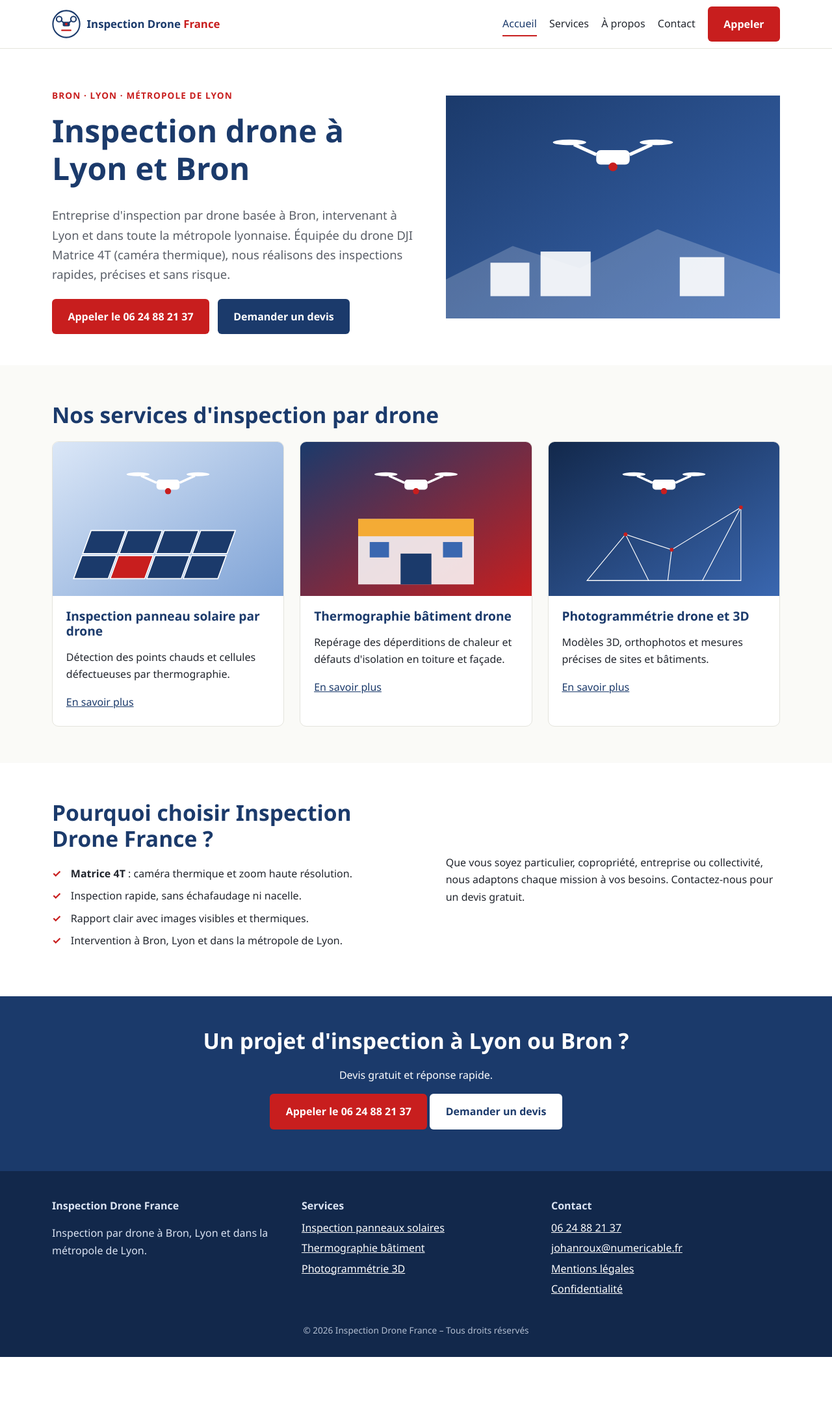
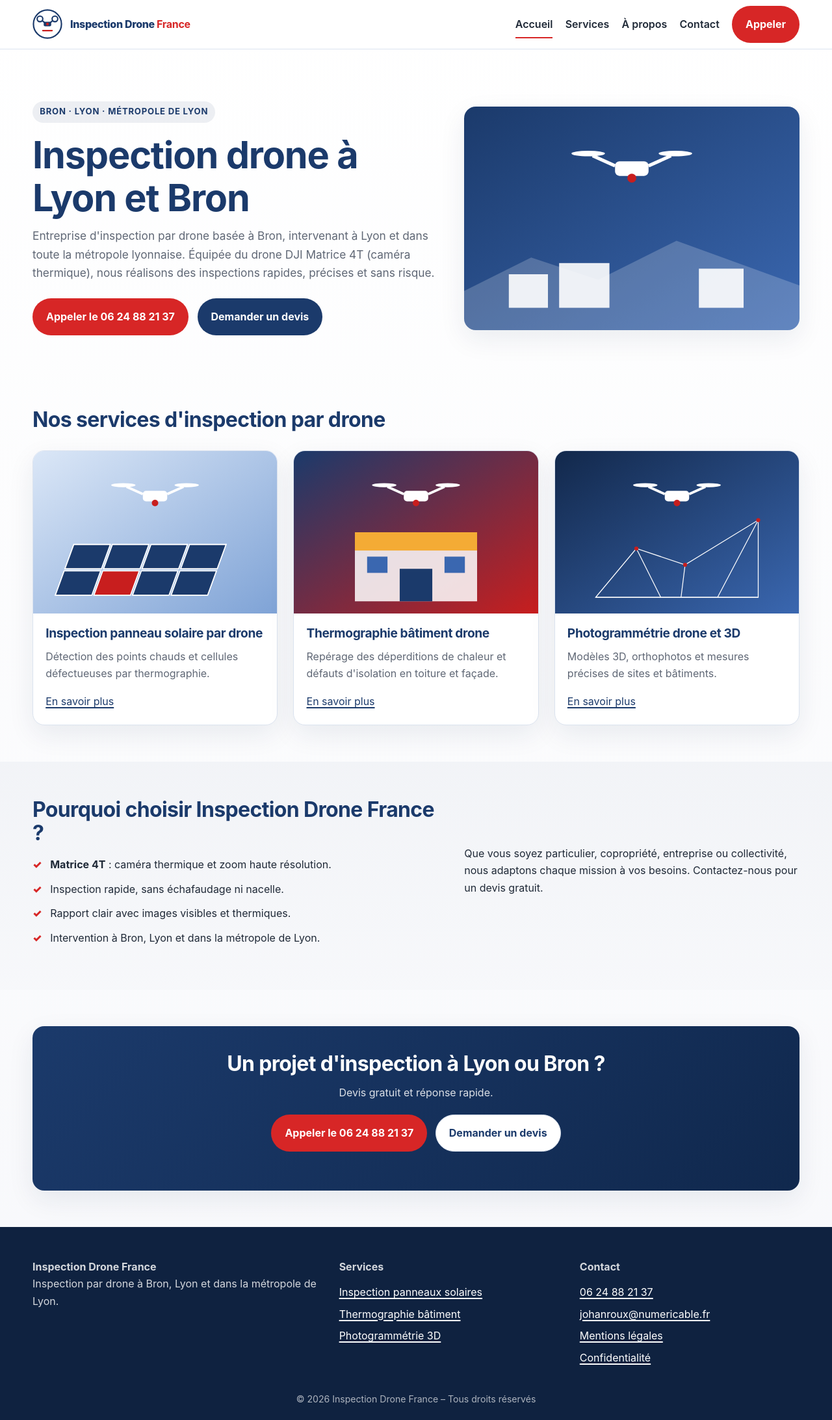
Before and after one commit to dronevisionytb-crypto/inspection-drone-france, a PHP site: page /index.php in a window 1280 px wide. Shown: the whole page at 65% size. Before the commit the page ends 2088 px from the top, so only its background shows below. Run offline with PHP 8.4, Linux system fonts and the light colour scheme.

Commit message:
Apply remaining changes
Co-authored-by: dronevisionytb-crypto <299926867+dronevisionytb-crypto@users.noreply.github.com>

```diff
--- a/assets/css/style.css
+++ b/assets/css/style.css
@@ -1,77 +1,92 @@
-:root{--blue:#1b3a6b;--blue-d:#12284b;--red:#c81e1e;--bg:#fafaf7;--white:#fff;--text:#22262e;--muted:#5a5f68;--line:#e4e4dd}
-*{box-sizing:border-box}
+:root{--blue:#1b3a6b;--blue-dark:#10284d;--blue-soft:#eaf1fb;--red:#d72626;--bg:#f7f8fb;--card:#fff;--text:#1f2937;--muted:#5f6775;--border:#dbe3ef;--shadow:0 14px 40px rgba(16,40,77,.08);--radius:18px;--container:1180px}
+*,*::before,*::after{box-sizing:border-box}
 html{scroll-behavior:smooth}
-body{margin:0;font-family:Montserrat,"Segoe UI",system-ui,-apple-system,Arial,sans-serif;color:var(--text);background:var(--bg);line-height:1.65}
-img{max-width:100%;height:auto;display:block}
-a{color:var(--blue)}
-a:focus-visible,button:focus-visible,input:focus-visible,textarea:focus-visible,select:focus-visible,.menu-toggle:focus-visible+.burger{outline:3px solid var(--red);outline-offset:2px}
-.container{width:min(1120px,92%);margin:0 auto}
-.skip{position:absolute;left:-999px;top:0;background:var(--blue);color:#fff;padding:.6rem 1rem;z-index:100}
-.skip:focus{left:0}
-h1,h2,h3{color:var(--blue);line-height:1.2;margin:0 0 .6em}
-h1{font-size:clamp(1.9rem,4.5vw,3rem)}
-h2{font-size:clamp(1.5rem,3vw,2.1rem)}
-section{padding:3.5rem 0}
-.site-header{background:var(--white);border-bottom:1px solid var(--line);position:sticky;top:0;z-index:50}
-.bar{display:flex;align-items:center;justify-content:space-between;gap:1rem;padding:.6rem 0}
-.brand{display:flex;align-items:center;gap:.6rem;text-decoration:none;color:var(--blue);font-weight:600;font-size:1.05rem}
+body{margin:0;font-family:Inter,"Segoe UI",system-ui,-apple-system,BlinkMacSystemFont,Arial,sans-serif;color:var(--text);background:linear-gradient(180deg,#fff 0%,var(--bg) 100%);line-height:1.65;font-size:16px}
+img{max-width:100%;display:block;height:auto}
+a{color:var(--blue);text-decoration-thickness:2px;text-underline-offset:.18em}
+a:hover{color:var(--red)}
+:focus-visible,.menu-toggle:focus-visible+.burger{outline:3px solid rgba(215,38,38,.45);outline-offset:3px}
+.container{width:min(var(--container),calc(100% - 2rem));margin-inline:auto}
+.skip{position:absolute;left:-9999px;top:0;background:var(--blue);color:#fff;padding:.8rem 1rem;border-radius:0 0 10px 10px;z-index:999}
+.skip:focus{left:1rem;top:1rem}
+h1,h2,h3{margin:0 0 .75rem;line-height:1.15;color:var(--blue);letter-spacing:-.02em}
+h1{font-size:clamp(2rem,4.5vw,3.8rem)}
+h2{font-size:clamp(1.5rem,2.5vw,2.3rem)}
+h3{font-size:1.2rem}
+p{margin:0 0 1rem}
+.lead{font-size:1.08rem;color:var(--muted);max-width:62ch}
+.eyebrow{display:inline-block;padding:.35rem .7rem;border-radius:999px;background:rgba(27,58,107,.08);color:var(--blue);font-weight:700;font-size:.82rem;letter-spacing:.06em;text-transform:uppercase;margin-bottom:1rem}
+.site-header{position:sticky;top:0;z-index:50;background:rgba(255,255,255,.92);backdrop-filter:blur(14px);border-bottom:1px solid var(--border)}
+.bar{position:relative;display:flex;align-items:center;justify-content:space-between;gap:1rem;min-height:74px;padding:.55rem 0}
+.brand{display:inline-flex;align-items:center;gap:.75rem;text-decoration:none;color:var(--blue);font-weight:800;letter-spacing:-.02em}
+.brand img{width:46px;height:46px;object-fit:contain;flex:0 0 auto}
 .brand b{color:var(--red)}
 .nav{display:flex;align-items:center;gap:1.2rem}
-.nav a:not(.btn){text-decoration:none;color:var(--text);font-weight:500;padding:.3rem 0;border-bottom:2px solid transparent}
-.nav a:not(.btn):hover,.nav a[aria-current]{color:var(--blue);border-bottom-color:var(--red)}
+.nav a:not(.btn){position:relative;text-decoration:none;color:var(--text);font-weight:600;padding:.3rem 0}
+.nav a:not(.btn)::after{content:"";position:absolute;left:0;bottom:-.25rem;width:100%;height:2px;background:var(--red);transform:scaleX(0);transform-origin:left;transition:transform .2s ease}
+.nav a:not(.btn):hover::after,.nav a[aria-current="page"]::after{transform:scaleX(1)}
 .menu-toggle{position:absolute;opacity:0;width:1px;height:1px}
-.burger{display:none;cursor:pointer;padding:.8rem}
-.burger span,.burger span::before,.burger span::after{display:block;width:24px;height:3px;background:var(--blue);position:relative;content:""}
+.burger{display:none;cursor:pointer;padding:.9rem .75rem;border-radius:12px;background:rgba(27,58,107,.06)}
+.burger span,.burger span::before,.burger span::after{display:block;width:24px;height:2.5px;background:var(--blue);border-radius:999px;position:relative;content:""}
 .burger span::before{position:absolute;top:-8px}
 .burger span::after{position:absolute;top:8px}
-.btn{display:inline-block;padding:.75rem 1.4rem;border-radius:6px;font-weight:600;text-decoration:none;border:2px solid transparent;cursor:pointer;font:inherit;font-weight:600}
-.btn-red{background:var(--red);color:#fff}.btn-red:hover{background:#a31717}
-.btn-blue{background:var(--blue);color:#fff}.btn-blue:hover{background:var(--blue-d)}
-.btn-light{background:#fff;color:var(--blue)}.btn-light:hover{background:#eef2f8}
+.btn{display:inline-flex;align-items:center;justify-content:center;gap:.45rem;padding:.9rem 1.25rem;border-radius:999px;font:inherit;font-weight:700;text-decoration:none;border:1px solid transparent;cursor:pointer;transition:transform .2s ease,background .2s ease}
+.btn:hover{transform:translateY(-1px)}
+.btn-red{background:var(--red);color:#fff}.btn-red:hover{background:#b91f1f;color:#fff}
+.btn-blue{background:var(--blue);color:#fff}.btn-blue:hover{background:var(--blue-dark);color:#fff}
+.btn-light{background:#fff;color:var(--blue);border-color:var(--border)}
 .btn-outline{border-color:var(--blue);color:var(--blue);background:transparent}
-.hero{background:var(--white);padding:3rem 0}
-.hero .container,.split{display:grid;grid-template-columns:1.1fr 1fr;gap:2.5rem;align-items:center}
-.hero p.lead{font-size:1.15rem;color:var(--muted)}
-.actions{display:flex;flex-wrap:wrap;gap:.8rem;margin-top:1.4rem}
-.eyebrow{color:var(--red);font-weight:700;text-transform:uppercase;letter-spacing:.08em;font-size:.85rem}
-.cards{display:grid;grid-template-columns:repeat(3,1fr);gap:1.5rem}
-.card{background:var(--white);border:1px solid var(--line);border-radius:10px;overflow:hidden;display:flex;flex-direction:column}
-.card .body{padding:1.2rem 1.3rem 1.5rem}
-.card h3{font-size:1.2rem}
-.card img{width:100%;aspect-ratio:3/2;object-fit:cover}
-.alt{background:var(--white)}
-.checks{list-style:none;padding:0}
-.checks li{padding-left:1.8rem;position:relative;margin:.5rem 0}
-.checks li::before{content:"✓";position:absolute;left:0;color:var(--red);font-weight:700}
-.page-title{background:var(--blue);color:#fff;padding:2.5rem 0}
-.page-title h1{color:#fff;margin:0}
-.page-title p{margin:.5rem 0 0;color:#dbe4f3}
-.cta-band{background:var(--blue);color:#fff;text-align:center;padding:3rem 0}
+.hero{padding:5rem 0 3.5rem}
+.hero .container,.split{display:grid;grid-template-columns:minmax(0,1.15fr) minmax(0,.95fr);gap:2.5rem;align-items:center}
+.hero img{width:100%;max-width:560px;margin-inline:auto;border-radius:var(--radius);box-shadow:var(--shadow)}
+.split>img{width:100%;border-radius:var(--radius);box-shadow:var(--shadow)}
+.actions{display:flex;flex-wrap:wrap;gap:.85rem;margin-top:1.5rem}
+section{padding:3.5rem 0}
+.alt{background:linear-gradient(180deg,rgba(27,58,107,.04),rgba(27,58,107,.01))}
+.cards{display:grid;grid-template-columns:repeat(3,minmax(0,1fr));gap:1.5rem;margin-top:1.75rem}
+.card{background:var(--card);border:1px solid var(--border);border-radius:var(--radius);overflow:hidden;box-shadow:var(--shadow);display:flex;flex-direction:column;min-height:100%}
+.card img{width:100%;aspect-ratio:3/2;object-fit:cover;background:var(--blue-soft)}
+.card .body{padding:1.2rem 1.2rem 1.4rem}
+.card h2{font-size:1.3rem}
+.card p{color:var(--muted)}
+.page-title{background:linear-gradient(135deg,var(--blue),var(--blue-dark));color:#fff;padding:3rem 0}
+.page-title h1{color:#fff;margin:0;font-size:clamp(1.8rem,4vw,3rem)}
+.page-title p{margin:.6rem 0 0;color:rgba(255,255,255,.82)}
+.checks{list-style:none;padding:0;margin:1rem 0 0}
+.checks li{position:relative;padding-left:1.7rem;margin:.7rem 0}
+.checks li::before{content:"✓";position:absolute;left:0;top:0;color:var(--red);font-weight:900}
+.cta-band{background:linear-gradient(135deg,var(--blue),var(--blue-dark));color:#fff;border-radius:var(--radius);padding:2.5rem;box-shadow:var(--shadow);text-align:center}
 .cta-band h2{color:#fff}
-.site-footer{background:var(--blue-d);color:#dbe4f3;padding:2.5rem 0 1rem}
-.site-footer a{color:#fff}
-.site-footer .grid{display:grid;grid-template-columns:repeat(3,1fr);gap:2rem}
-.site-footer ul{list-style:none;padding:0;margin:.5rem 0}
-.site-footer li{margin:.3rem 0}
-.copy{text-align:center;font-size:.85rem;margin-top:2rem;opacity:.8}
+.cta-band p{color:rgba(255,255,255,.85)}
+.cta-band .btn{margin:.25rem}
+.site-footer{background:#0f2240;color:rgba(255,255,255,.82);padding:3rem 0 1.3rem}
+.site-footer a{color:#fff}.site-footer a:hover{color:#ffb4b4}
+.site-footer .grid{display:grid;grid-template-columns:1.3fr 1fr 1fr;gap:2rem}
+.site-footer ul{list-style:none;padding:0;margin:.8rem 0 0}
+.site-footer li{margin:.45rem 0}
+.copy{text-align:center;font-size:.88rem;margin:2rem 0 0;opacity:.8}
 .prose{max-width:760px}
-.prose h2{margin-top:2rem}
-form{display:grid;gap:1rem;max-width:620px}
-label{font-weight:600;display:block;margin-bottom:.25rem}
-input,textarea,select{width:100%;padding:.7rem;border:1px solid #9aa0aa;border-radius:6px;font:inherit;background:#fff}
+.prose h2{margin-top:2rem}.prose h2:first-child{margin-top:0}
+form{display:grid;gap:1rem;width:100%;max-width:640px}
+label{font-weight:700;display:block;margin-bottom:.35rem}
+input,textarea,select{width:100%;padding:.9rem 1rem;border:1px solid #cfd8e6;border-radius:12px;font:inherit;background:#fff;color:var(--text)}
+input:focus,textarea:focus,select:focus{border-color:rgba(27,58,107,.55);box-shadow:0 0 0 4px rgba(27,58,107,.09);outline:none}
+textarea{min-height:180px;resize:vertical}
 .hp{position:absolute;left:-9999px}
-.notice{padding:1rem;border-radius:6px;margin-bottom:1rem}
-.notice.ok{background:#e7f5ea;border:1px solid #2e7d32}
-.notice.err{background:#fdecea;border:1px solid var(--red)}
-@media (max-width:900px){
-  .cards{grid-template-columns:1fr 1fr}
-  .hero .container,.split{grid-template-columns:1fr}
+.notice{padding:1rem 1.1rem;border-radius:12px;margin-bottom:1rem;border:1px solid transparent}
+.notice.ok{background:#eef9f0;border-color:#b8e0c1}
+.notice.err{background:#fff1f1;border-color:#f0b4b4}
+@media (max-width:1024px){
+  .cards{grid-template-columns:repeat(2,minmax(0,1fr))}
+  .hero .container,.split,.site-footer .grid{grid-template-columns:1fr}
 }
-@media (max-width:720px){
-  .burger{display:block}
-  .nav{display:none;position:absolute;top:100%;left:0;right:0;background:#fff;flex-direction:column;align-items:stretch;padding:1rem 4%;border-bottom:1px solid var(--line)}
+@media (max-width:760px){
+  .burger{display:inline-flex}
+  .nav{display:none;position:absolute;top:100%;left:-1rem;right:-1rem;background:#fff;flex-direction:column;align-items:stretch;padding:1rem;border-bottom:1px solid var(--border);box-shadow:0 18px 30px rgba(16,40,77,.08)}
   .menu-toggle:checked~.nav{display:flex}
-  .cards,.site-footer .grid{grid-template-columns:1fr}
+  .cards{grid-template-columns:1fr}
+  .hero{padding-top:3rem}
   section{padding:2.5rem 0}
+  .cta-band{padding:1.5rem}
 }
-@media (prefers-reduced-motion:reduce){html{scroll-behavior:auto}}
+@media (prefers-reduced-motion:reduce){html{scroll-behavior:auto}*,*::before,*::after{transition:none!important}}
--- a/includes/footer.php
+++ b/includes/footer.php
@@ -1,12 +1,14 @@
 </main>
-<section class="cta-band">
+<section>
   <div class="container">
+    <div class="cta-band">
     <h2>Un projet d'inspection à Lyon ou Bron ?</h2>
     <p>Devis gratuit et réponse rapide.</p>
     <p>
       <a class="btn btn-red" href="tel:<?= SITE_PHONE_TEL ?>">Appeler le <?= e(SITE_PHONE) ?></a>
       <a class="btn btn-light" href="<?= e(url('/contact.php')) ?>">Demander un devis</a>
     </p>
+    </div>
   </div>
 </section>
 <footer class="site-footer">
```
